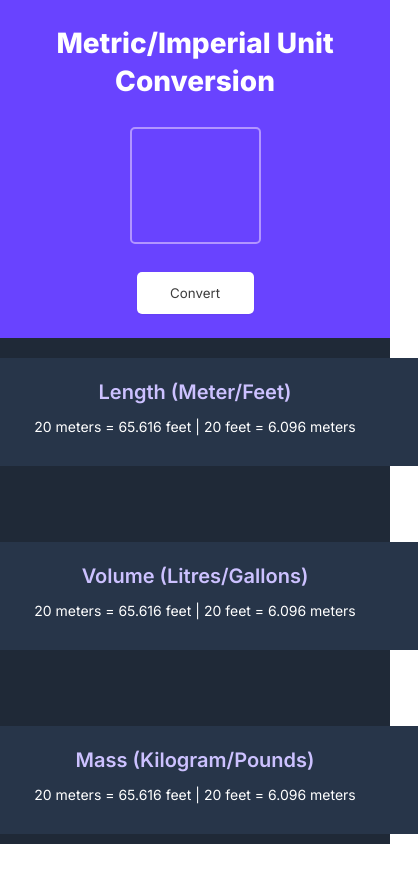
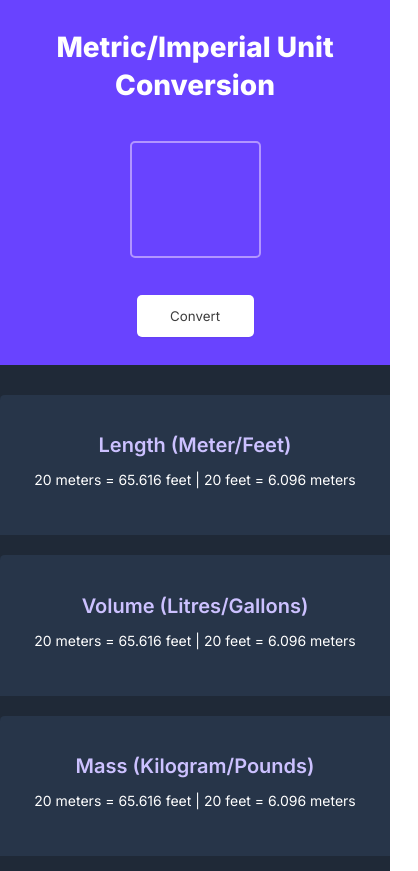
Before and after one commit to JoshuaWX/Unit-converter, a plain HTML site: page index.html in a window 390 px wide. Shown: the whole page, 418 px wide, since content can reach past the window. Before the commit the page ends 844 px from the top, so only its background shows below. Drawn offline with Linux system fonts and the light colour scheme.

Commit message:
responsiveness fix2

```diff
--- a/index.html
+++ b/index.html
@@ -5,7 +5,7 @@
         <link rel="preconnect" href="https://fonts.googleapis.com">
         <link rel="preconnect" href="https://fonts.gstatic.com" crossorigin>
         <link href="https://fonts.googleapis.com/css2?family=Inter:ital,opsz,wght@0,14..32,100..900;1,14..32,100..900&display=swap" rel="stylesheet">
-        <!-- <meta name="viewport" content="width=device-width, initial-scale=1.0"> -->
+        <meta name="viewport" content="width=device-width, initial-scale=1.0">
         <title> Unit Converter </title>
     </head>
     <body>
--- a/style.css
+++ b/style.css
@@ -5,8 +5,8 @@ body{
 }
 
 .hero{
-    min-width: 100%;
-    height: 40vh;
+    max-width: 100%;
+    height: auto;
     background: #6943FF;
     margin:auto auto;
     display: flex;
@@ -75,13 +75,13 @@ input[type="number"] {
 }
 
 .conversion-board{
-    width:100%;
-    height:60vh;
+    max-width:100%;
+    height:auto;
     background:#1F2937;
     display: flex;
     flex-direction: column;
     align-items: center;
-    justify-content: space-between;
+
 }
 .conversion-board h2{
     margin: 0;
@@ -106,12 +106,14 @@ input[type="number"] {
 }
 .length-div{
     margin-top: 20px;
+    margin-bottom: 15px;
 }
 .mass-div{
     margin-bottom: 10px;
+    margin-top: 15px;
 }
 .conversion-board div{
-    width: fit-content;
+    max-width:100% ;
     height: 108px;
     border-top-left-radius: 4.68px;
     background: #273549;
@@ -120,3 +122,23 @@ input[type="number"] {
     align-items: center;
     justify-content: center;
 }
+@media (max-width: 600px){
+    .hero{
+        height:365px;
+    }
+    .conversion-board{
+        height:60vh;
+    }
+    .conversion-board div{
+        height:155px;
+        width:auto;
+    }
+    .length-div{
+        margin-top: 30px;
+        margin-bottom: 20px;
+    }
+    .mass-div{
+        margin-bottom: 15px;
+        margin-top: 20px;
+    }
+}
```
